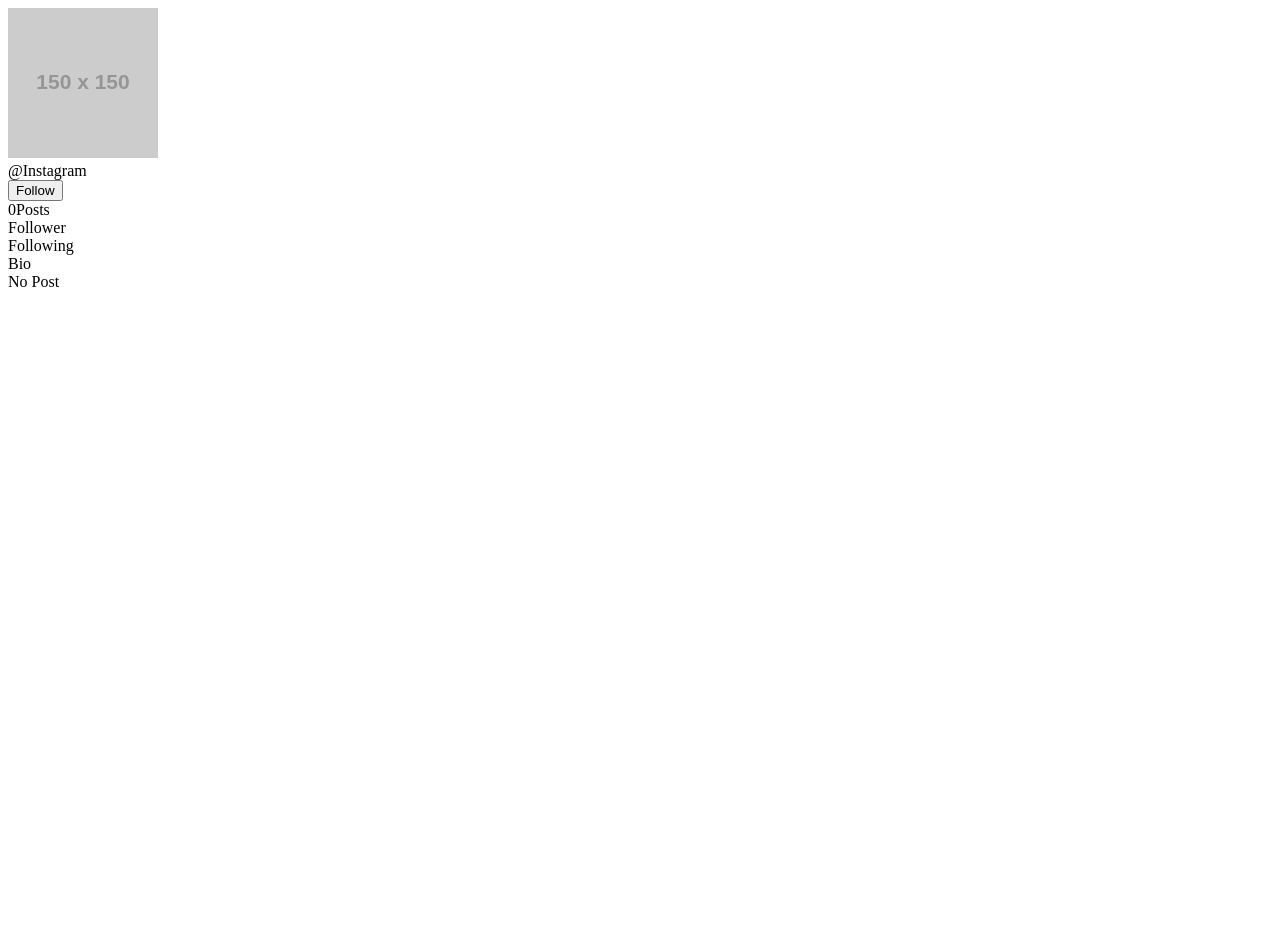
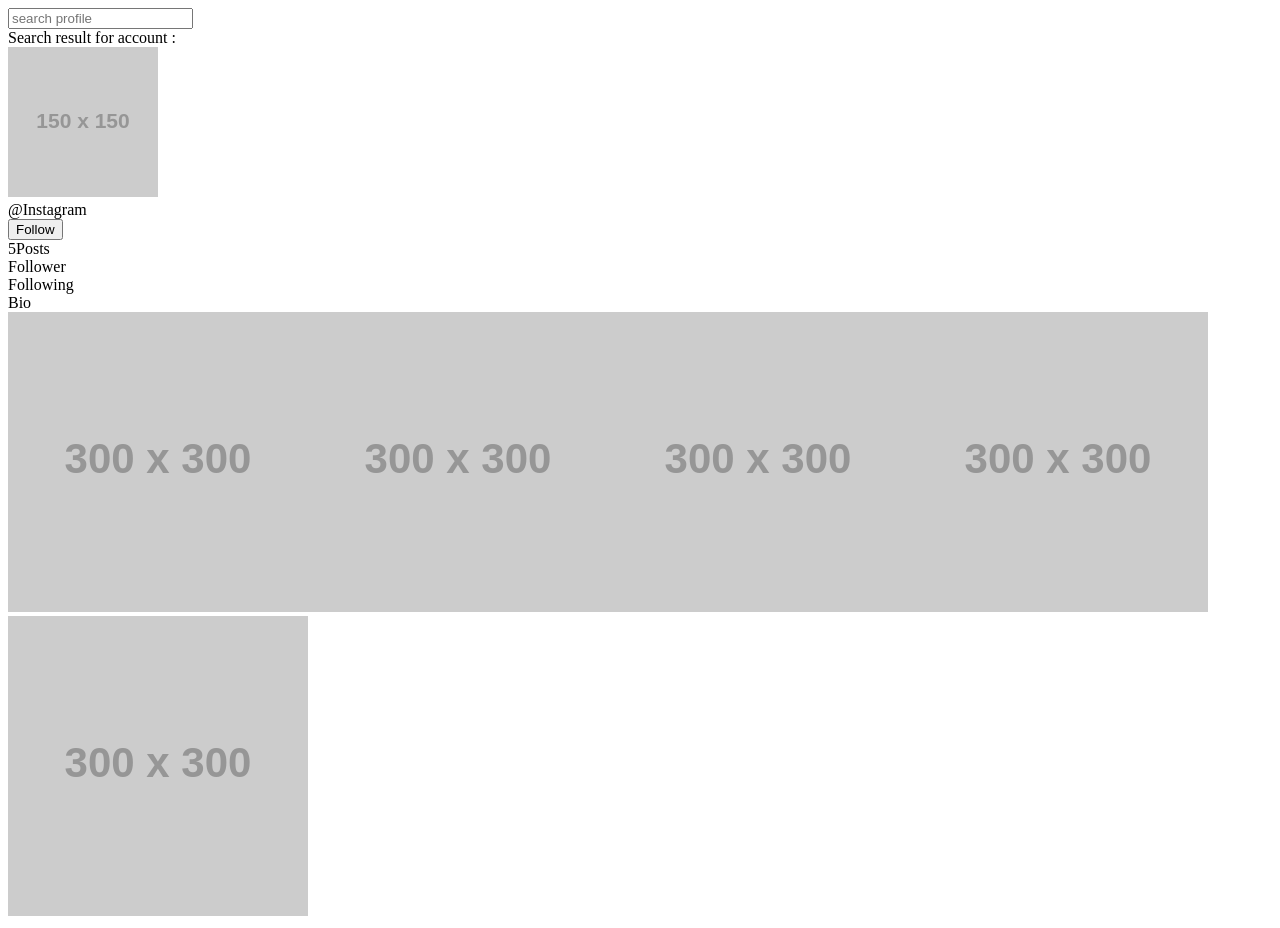
Before and after one commit to kecih/learnathomeday1, a React (Create React App) app: page / in a window 1280 px wide. Before the commit the page ends 800 px from the top, so only its background shows below. Built offline with nearby package versions, Linux system fonts and the light colour scheme.

Commit message:
add search profile element

```diff
--- a/src/App.js
+++ b/src/App.js
@@ -5,12 +5,20 @@ const Post = ({ src }) => <img src={src} alt="profile picture" />;
 
 const Profile = (props) => {
   const { username } = props;
+  const [inputAccount, setInputAccount] = useState("");
   const [isFollowed, setIsFollowed] = useState(false);
-  const postCount = 0;
+  const postCount = 5;
   const posts = [...Array(postCount)];
 
   return (
     <>
+      <input
+        onChange={({ target: { value } }) => {
+          setInputAccount(value);
+        }}
+        placeholder="search profile"
+      />
+      <div>Search result for account : {inputAccount} </div>
       <img src="https://via.placeholder.com/150" alt="profile picture" />
       <div>@{username}</div>
       <button onClick={() => setIsFollowed(!isFollowed)}>
```
